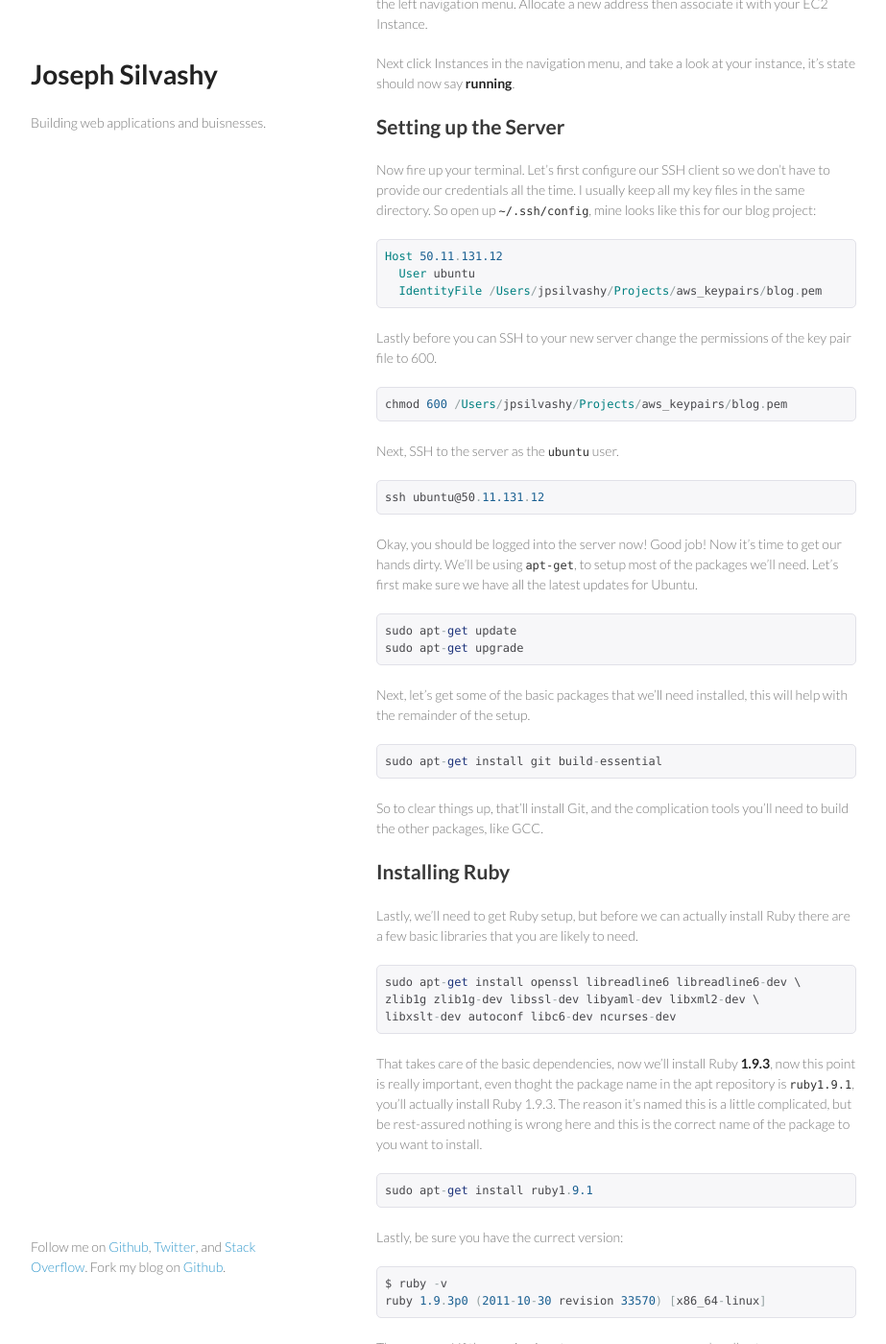
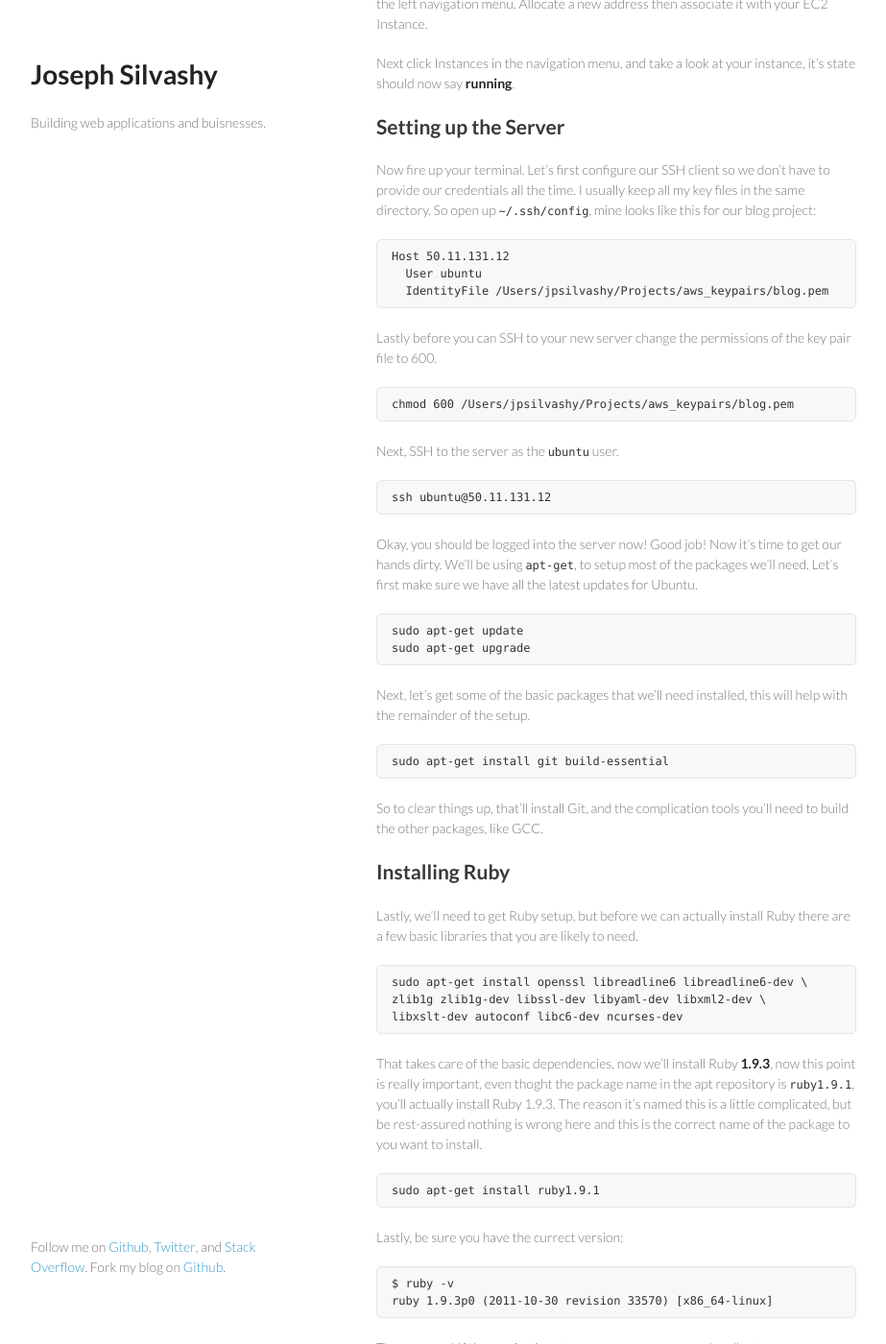
Before and after one commit to jpsilvashy/jpsilvashy.github.com, a Jekyll site: the page built from _posts/2012-07-29-setting-up-ubuntu-with-ruby-193-on-amazon-ec2.md, in a window 1280 px wide and 1400 px high, scrolled down 858 px. Shown: the whole window at 96% size, without its empty margins (178-1101 px from the left). Built offline with Jekyll 4.4.1, drawn with Linux system fonts in a browser that asks for light colours; nearby versions of some CDN libraries.

```diff
--- a/_posts/2012-07-29-setting-up-ubuntu-with-ruby-193-on-amazon-ec2.md
+++ b/_posts/2012-07-29-setting-up-ubuntu-with-ruby-193-on-amazon-ec2.md
@@ -28,7 +28,7 @@
 
 Now fire up your terminal. Let's first configure our SSH client so we don't have to provide our credentials all the time. I usually keep all my key files in the same directory. So open up `~/.ssh/config`, mine looks like this for our blog project:
 
-<pre class="prettyprint">
+<pre>
 Host 50.11.131.12
   User ubuntu
   IdentityFile /Users/jpsilvashy/Projects/aws_keypairs/blog.pem
@@ -36,26 +36,26 @@
 
 Lastly before you can SSH to your new server change the permissions of the key pair file to 600.
 
-<pre class="prettyprint">
+<pre>
 chmod 600 /Users/jpsilvashy/Projects/aws_keypairs/blog.pem
 </pre>
 
 Next, SSH to the server as the `ubuntu` user.
 
-<pre class="prettyprint">
+<pre>
 ssh ubuntu@50.11.131.12
 </pre>
 
 Okay, you should be logged into the server now! Good job! Now it's time to get our hands dirty. We'll be using `apt-get`, to setup most of the packages we'll need. Let's first make sure we have all the latest updates for Ubuntu.
 
-<pre class="prettyprint">
+<pre>
 sudo apt-get update
 sudo apt-get upgrade
 </pre>
 
 Next, let's get some of the basic packages that we'll need installed, this will help with the remainder of the setup.
 
-<pre class="prettyprint">
+<pre>
 sudo apt-get install git build-essential
 </pre>
 
@@ -65,7 +65,7 @@
 
 Lastly, we'll need to get Ruby setup, but before we can actually install Ruby there are a few basic libraries that you are likely to need.
 
-<pre class="prettyprint">
+<pre>
 sudo apt-get install openssl libreadline6 libreadline6-dev \
 zlib1g zlib1g-dev libssl-dev libyaml-dev libxml2-dev \
 libxslt-dev autoconf libc6-dev ncurses-dev
@@ -73,13 +73,13 @@
 
 That takes care of the basic dependencies, now we'll install Ruby **1.9.3**, now this point is really important, even thoght the package name in the apt repository is `ruby1.9.1`, you'll actually install Ruby 1.9.3. The reason it's named this is a little complicated, but be rest-assured nothing is wrong here and this is the correct name of the package to you want to install.
 
-<pre class="prettyprint">
+<pre>
 sudo apt-get install ruby1.9.1
 </pre>
 
 Lastly, be sure you have the currect version:
 
-<pre class="prettyprint">
+<pre>
 $ ruby -v
 ruby 1.9.3p0 (2011-10-30 revision 33570) [x86_64-linux]
 </pre>
```
Also changed, not shown: other parts of _posts/2012-07-29-setting-up-ubuntu-with-ruby-193-on-amazon-ec2.md (+2 -2 lines), 2 other files.
